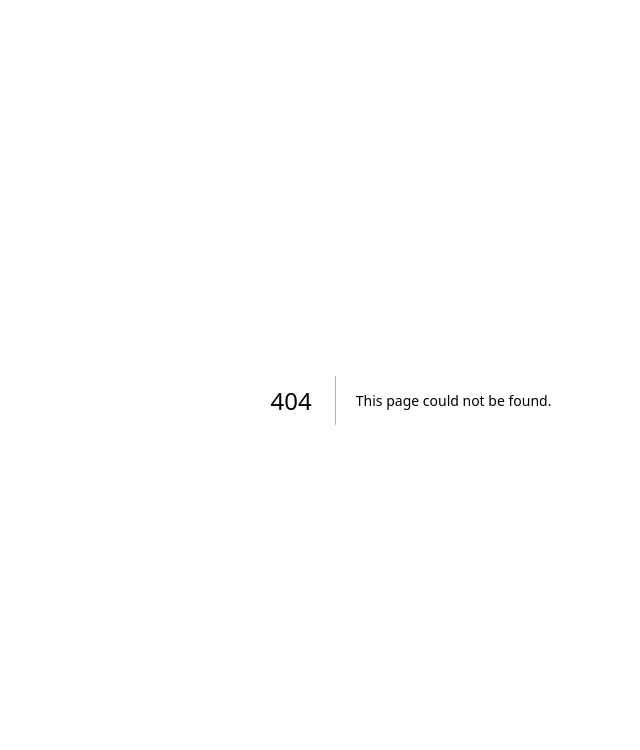
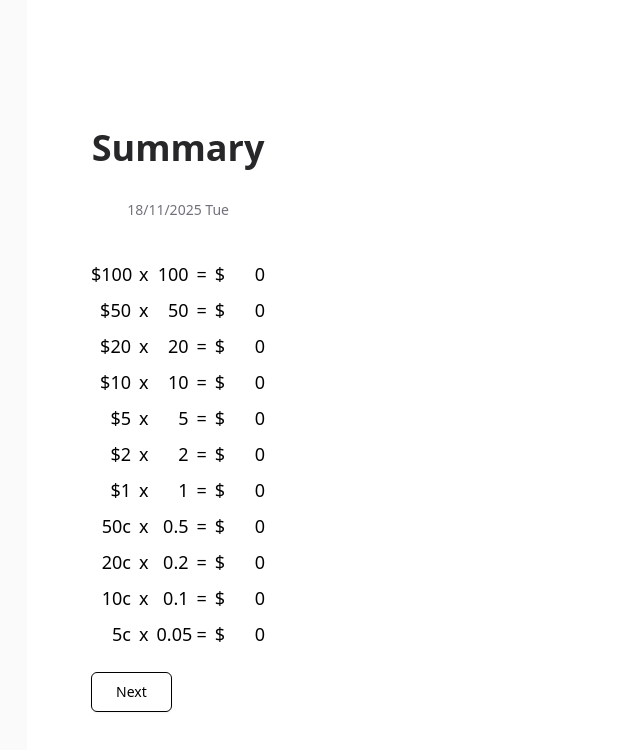
Before and after one commit to G-Tang2/sushi-sushi-EOD, a Next.js app: page /summary in a window 1280 px wide. Before the commit this address had no page. Shown: the top 750 px of the page, without its empty margins (229-869 px from the left). Built offline with nearby package versions, Linux system fonts and the light colour scheme.

Commit message:
till total for each denomination is calculated

```diff
--- /dev/null
+++ b/app/summary/page.tsx
@@ -0,0 +1,54 @@
+"use client";
+
+import { Button } from "@/components/ui/button";
+import { denominations } from "@/lib/denominations";
+import { tillQuantitiesAtom, handrollCountAtom, pettyCashAtom } from "@/state/moneyAtoms";
+import { useAtom } from "jotai";
+import Link from "next/link";
+
+export default function Home() {
+  const [hrCount, setHrCount] = useAtom(handrollCountAtom);
+  const [pettyCash, setPettyCash] = useAtom(pettyCashAtom);
+  const [tillQuantities, setTillQuantities] = useAtom(tillQuantitiesAtom);
+  const now = new Date();
+  const dateString = now.toLocaleDateString('en-GB');
+  const dayName = now.toLocaleString(undefined, { weekday: 'short' });
+
+  // Convert tillQuantities to entries array
+  const entries = Object.entries(tillQuantities);
+  const midpoint = Math.floor(entries.length / 2);
+  const firstHalf = denominations.slice(0, midpoint);
+  const secondHalf = denominations.slice(midpoint);
+
+  return (
+    <div className="flex min-h-screen items-center justify-center bg-zinc-50 font-sans">
+      <main className="flex min-h-screen w-full max-w-3xl flex-col items-center justify-between py-32 px-16 bg-white sm:items-start">
+        <div className="flex flex-col items-center text-center">
+          <h1 className="mb-8 text-4xl font-bold text-zinc-800">Summary</h1>
+          <p className="mb-8 text-sm text-zinc-500">{dateString} {dayName}</p>
+          <div className="mb-4 text-lg text-right flex gap-6">
+            <div>
+              {denominations.map(({label, value}) => (
+                <div key={label} className="flex items-center my-2 gap-2">
+                  <div className="w-10">{label}</div>
+                  <div>x</div>
+                  <div className="w-8 text-right">{value}</div>
+                  <div>=</div>
+                  <div className="flex">
+                    <p>$</p>
+                    <div className="w-10 flex-1">{Number((tillQuantities[label] * value).toFixed(2))}</div>
+                  </div>
+                </div>
+              ))}
+            </div>
+          </div>
+        </div>
+        <Link href="/safe" passHref>
+          <Button variant="outline" size="lg">
+            Next
+          </Button>
+        </Link>
+      </main>
+    </div>
+  );
+}
```
